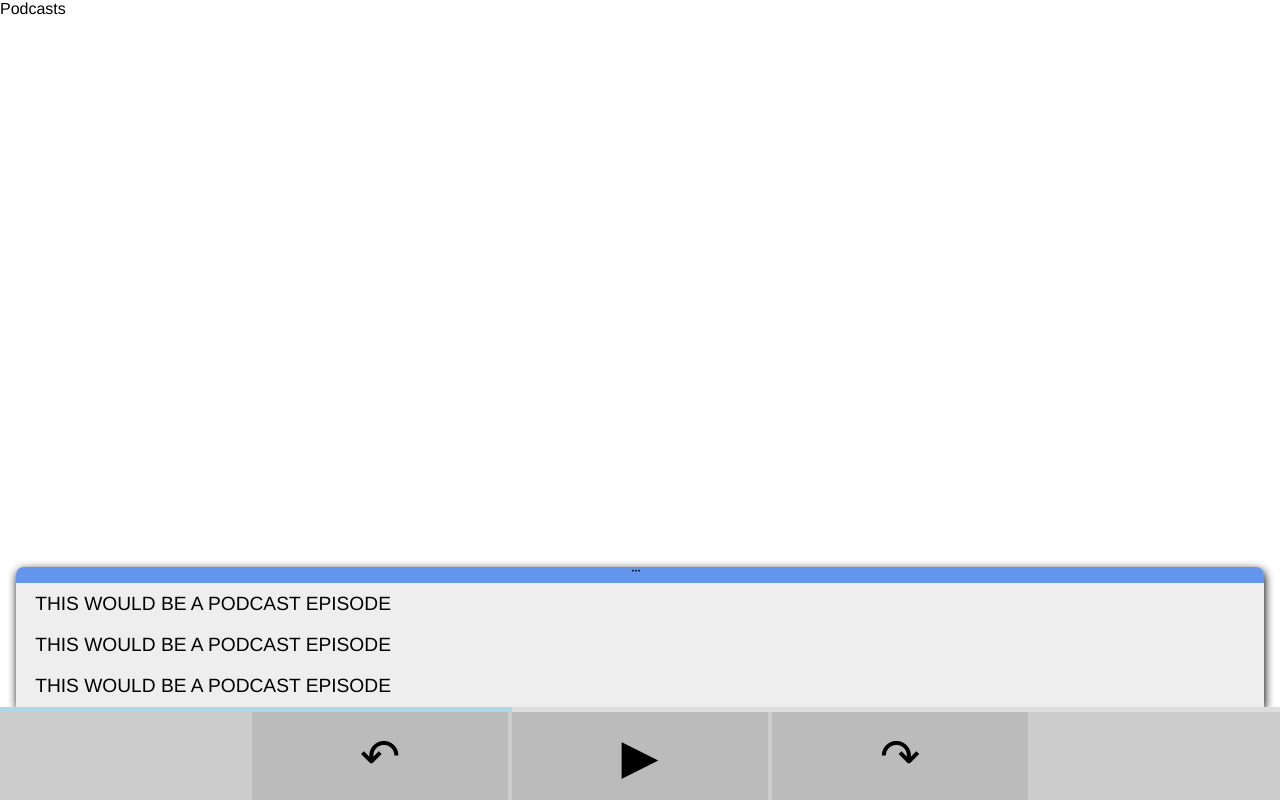
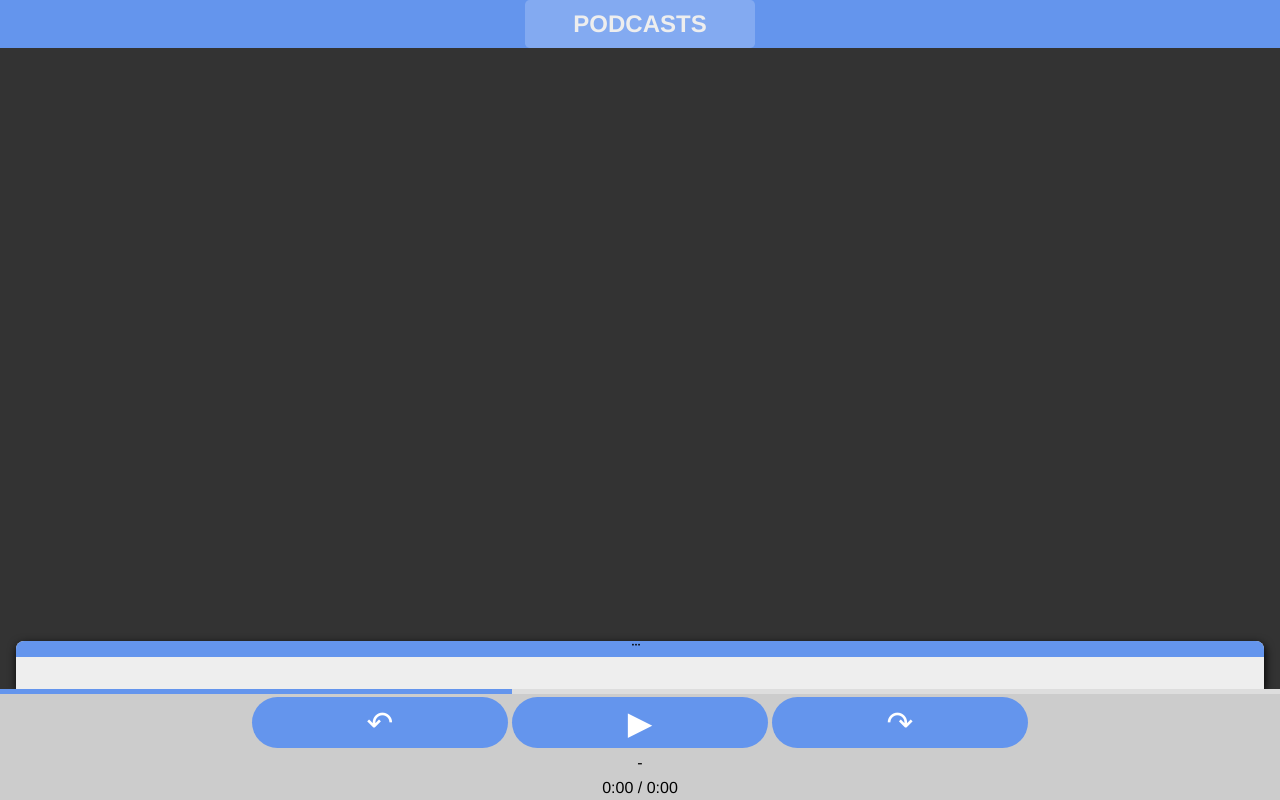
Before and after one commit to draulpozas/podcastplayer, a PHP site: page / in a window 1280 px wide. Run offline with PHP 8.4, Linux system fonts and the light colour scheme; data that the repository does not hold is empty.

Commit message:
new looks. drag & drop now partially works. Hello Internet rss still the only one not working

```diff
--- a/app/css/style.css
+++ b/app/css/style.css
@@ -1,7 +1,49 @@
 body {
     margin: 0;
     font-family: Helvetica;
+    background: #333;
+    color: #EEE;
 }
+header {
+    position: sticky;
+    top: 0;
+    width: 100%;
+    background-color: cornflowerblue;
+    text-align: center;
+    line-height: 2em;
+    font-size: 1.5rem;
+}
+header #subsBtn {
+    text-transform: uppercase;
+    font-weight: bolder;
+    display: inline-block;
+    padding: 0 2em;
+    background-color: #ffffff33;
+    border-radius: .2em;
+}
+header #subsBtn:hover {
+    cursor: pointer;
+    background-color: #ffffff66;
+}
+
+#background{
+    margin-bottom: 12em;
+}
+
+.podcast {
+    padding: .5em 1em;
+    border: 1px solid #555;
+    border-radius: .2em;
+    margin: .5em;
+}
+.podcast:hover{
+    cursor: pointer;
+    background-color: #ffffff33;
+}
+.episode:hover {
+    cursor: grab;
+}
+
 #playlist {
     background-color: #EEE;
     margin: 3px 1em 0;
@@ -10,21 +52,28 @@ body {
     overflow: hidden;
     position: relative;
     z-index: -1;
-    transition: transform .5s;
+    transition-property: transform, height;
+    transition-duration: .5s;
+    min-height: 3rem;
 }
-.playlist .track:nth-of-type(even){
-    background-color: #AAA;
+#playlist.hidden {
+    transform: translateY(calc(100% - 1em));
 }
-.hidden {
-    transform: translateY(calc(100% - 1em));
+#playlist .container{
+    max-height: 16em;
+    overflow: auto;
 }
 .track {
     padding: .5em 1em;
     text-transform: uppercase;
     font-size: 1.2em;
 }
-.track:first-of-type {
-    background-color: #AAA;
+.track:nth-of-type(even) {
+    background-color: #DDD;
+}
+.track:hover{
+    background-color: #00000044;
+    cursor: pointer;
 }
 #docker {
     background-color: cornflowerblue;
@@ -36,7 +85,9 @@ body {
 }
 
 #player {
-    position: absolute;
+    z-index: 0;
+    color: black;
+    position: fixed;
     bottom: 0;
     width: 100%;
 }
@@ -52,23 +103,35 @@ body {
 #progress {
     height: 100%;
     width: 40%;
-    background: lightblue;
+    background: cornflowerblue;
 }
 #buttons {
-    font-size: 3rem;
     display: flex;
     justify-content: center;
 }
-#buttons div{
-    background-color: #BBB;
-    margin: 0 2px;
+#buttons button{
+    background-color: cornflowerblue;
+    font-size: 2em;
+    color: white;
+    margin: .1em 2px;
     text-align: center;
-    padding: 1rem 0;
+    padding: .2em;
     width: 20%;
+    border: 0;
+    border-radius: 1em;
+    min-width: 1.75em;
 }
-#buttons div:hover {
-    cursor: default;
-    background-color: #AAA;
+#buttons button:hover {
+    cursor: pointer;
+    background-color: #6087d1;
+}
+#title{
+    text-align: center;
+    padding: .2em 0;
+}
+#timer {
+    text-align: center;
+    padding: .2em 0;
 }
 
 #bin {
--- a/app/index.html
+++ b/app/index.html
@@ -11,23 +11,26 @@
     <div id="background">
 
     </div>
+    <div id="spacer"></div>
     <div id="player">
         <div id="playlist">
-            <div id="docker">⃛</div>
+            <div id="docker" onclick="hidePlaylist()">⃛</div>
+            <div class="container"></div>
+            <!-- <div class="track">THIS WOULD BE A PODCAST EPISODE</div>
             <div class="track">THIS WOULD BE A PODCAST EPISODE</div>
-            <div class="track">THIS WOULD BE A PODCAST EPISODE</div>
-            <div class="track">THIS WOULD BE A PODCAST EPISODE</div>
+            <div class="track">THIS WOULD BE A PODCAST EPISODE</div> -->
         </div>
         <div id="controls">
                 <div id="progressbar">
                     <div id="progress"></div>
                 </div>
-
                 <div id="buttons">
-                    <div id="bwdBtn">↶</div>
-                    <div id="playBtn">▶</div>
-                    <div id="fwdBtn">↷</div>
+                    <button id="bwdBtn" onclick="backwards()">↶</button>
+                    <button id="playBtn" onclick="playpause()">▶</button>
+                    <button id="fwdBtn" onclick="forwards()">↷</button>
                 </div>
+                <div id="title">-</div>
+                <div id="timer">0:00 / 0:00</div>
         </div>
     </div>
     <div id="bin">🗑</div>
--- a/app/js/script.js
+++ b/app/js/script.js
@@ -1,10 +1,100 @@
-window.onload = loadSubscriptions;
+window.onload = init;
+
 var background;
 var subscriptions;
 var episodes;
+var playlist;
+var aud;
+var updateInterval;
+
+function init() {
+    background = document.getElementById('background');
+    playlist = document.getElementById('playlist');
+    playlist.ondragover = function(ev) {
+        ev.preventDefault();
+    }
+    playlist.ondrop = function(ev) {
+        let episode = JSON.parse(ev.dataTransfer.getData('episode'));
+        let div = document.createElement('div');
+        div.classList.add('track');
+        div.innerHTML = '▶ '+ episode.title;
+        div.onclick = function() {
+            if (aud) {
+                aud.pause();
+            }
+            console.log(episode);
+            aud = loadAudio(episode.src);
+            document.getElementById('title').innerHTML = episode.title;
+            aud.currentTime = 0;
+            playpause();
+        }
+        adjustSpacer();
+        playlist.getElementsByClassName('container')[0].appendChild(div);
+    }
+    loadSubscriptions();
+}
+
+function loadAudio(src) {
+    return new Audio(src);
+}
+
+function forwards() {
+    aud.currentTime += 30;
+    updateProgress();
+}
+
+function backwards() {
+    aud.currentTime -= 30;
+    updateProgress();
+}
+
+function playpause() {
+    if (!aud) {
+        return false;
+    } else if (aud.paused) {
+        aud.play();
+        document.getElementById('playBtn').innerHTML = '||';
+        updateInterval = setInterval(updateProgress, 1000);
+    } else {
+        aud.pause();
+        document.getElementById('playBtn').innerHTML = '▶';
+        clearInterval(updateInterval);
+    }
+}
+
+function updateProgress() {
+    if (aud.ended) {
+        clearInterval(updateInterval);
+    } else {
+        let perc = aud.currentTime / aud.duration * 100;
+        document.getElementById('progress').style.width = perc+'%';
+        updateTimer();
+    }
+}
+
+function updateTimer() {
+    let timer = document.getElementById('timer');
+
+    let mins = Math.floor(aud.currentTime/60);
+    let secs = Math.floor(aud.currentTime - (mins * 60));
+    let current = mins +':'+ (''+secs).padStart(2, '0');
+
+    mins = Math.floor(aud.duration/60);
+    secs = Math.floor(aud.duration - (mins * 60));
+    let total = mins +':'+ (''+secs).padStart(2, '0');
+
+    timer.innerHTML = current +' / '+ total;
+}
+
+function adjustSpacer() {
+    let tracks = document.getElementsByClassName('track').length+1;
+    let margin = tracks*2.5;
+    margin = margin > 16 ? 16 : margin;
+    document.getElementById('spacer').style.height = margin+'em';
+}
+
 function loadSubscriptions() {
     getSubscriptions();
-    background = document.getElementById('background');
     background.innerHTML = '';
     subscriptions.forEach(sub => {
         let div = document.createElement('div');
@@ -21,8 +111,8 @@ function getSubscriptions() {
     let xhttp = new XMLHttpRequest();
     xhttp.onreadystatechange = function() {
         if (this.readyState == 4 && this.status == 200) {
+            // console.log(this.responseText);
             subscriptions = JSON.parse(this.responseText);
-            console.log(subscriptions);
         }
     }
     xhttp.open('GET', 'php/getSubscriptions.php', false);
@@ -35,10 +125,12 @@ function loadEpisodes(subId) {
     episodes.forEach(episode => {
         let div = document.createElement('div');
         div.classList.add('episode');
-        div.onclick = function() {
-            playNow(episode);
+        div.classList.add('podcast');
+        div.innerHTML = episode.title;
+        div.draggable = 'true';
+        div.ondragstart = function(ev) {
+            ev.dataTransfer.setData('episode', JSON.stringify(episode));
         }
-        div.innerHTML = episode.title;
         background.appendChild(div);
     });
 }
@@ -47,7 +139,7 @@ function getEpisodes(subId) {
     let xhttp = new XMLHttpRequest();
     xhttp.onreadystatechange = function() {
         if (this.readyState == 4 && this.status == 200) {
-            // console.log(JSON.parse(this.responseText));
+            // console.log(this.responseText);
             episodes = JSON.parse(this.responseText);
         }
     }
@@ -55,9 +147,22 @@ function getEpisodes(subId) {
     xhttp.send();
 }
 
-function playNow(episode) {
-    let title = episode.title;
-    let src = episode.src;
-    console.log(`now playing: ${title} ( ${src} )`);
+function hidePlaylist() {
+    playlist.classList.toggle('hidden');
+}
 
+
+
+
+window.onkeyup = function(ev) {
+    if (ev.key == ' ') {
+        ev.preventDefault();
+        playpause();
+    } else if (ev.key == 'ArrowRight') {
+        ev.preventDefault();
+        forwards();
+    } else if (ev.key == 'ArrowLeft') {
+        ev.preventDefault();
+        backwards();
+    }
 }
--- a/app/php/getEpisodes.php
+++ b/app/php/getEpisodes.php
@@ -6,7 +6,7 @@ $episodes = $sub->getEpisodes();
 
 $json_string = '[';
 foreach ($episodes as $epi) {
-    $json_string .= '{"title":"'. $epi->title .'", "src":"'. $epi->srcAudio .'"},';
+    $json_string .= '{"title":"'. str_replace('"', '&quot;', $epi->title) .'", "src":"'. str_replace('"', '\"', $epi->srcAudio) .'"},';
 }
 $json_string = substr_replace($json_string, ']', -1);
 echo $json_string;
--- a/app/php/getSubscriptions.php
+++ b/app/php/getSubscriptions.php
@@ -1,7 +1,8 @@
 <?php
 require_once __DIR__.'/../../config/autoload.php';
 // echo 'o';
-$subscriptions = (new User(1))->getSubscriptions();
+$user = new User(1);
+$subscriptions = ($user->getSubscriptions());
 $json_string = '[';
 foreach ($subscriptions as $sub) {
     $json_string .= '{"id":"'. $sub->id() .'", "name":"'. $sub->rssGetTitle() .'"},';
```
